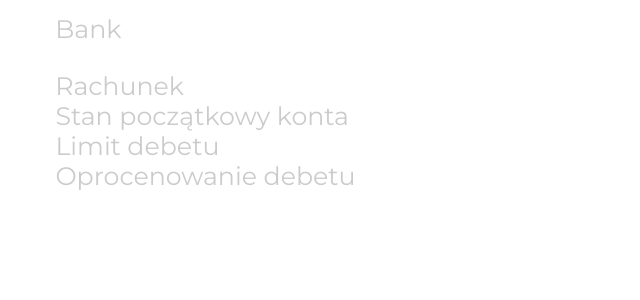
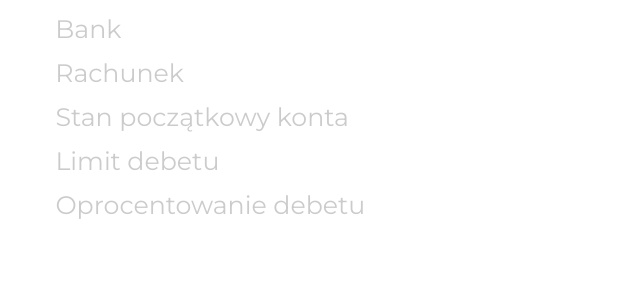
Before and after one commit to Paw1700/WalletApp, an Angular app: page / in a window 1280 px wide. Shown: the top 300 px of the page, without its empty margins (0-640 px from the left). Built offline with nearby package versions, Linux system fonts and the light colour scheme.

Commit message:
ADD - Add Account Page without logic CHANGE - Extends Bank Choose Bar Component with OpenAble Component

```diff
--- a/src/app/app.component.html
+++ b/src/app/app.component.html
@@ -1,7 +1 @@
-<div class="PAGE" style="justify-content: flex-start;">
-    <bank_choose_bar [banks_list]="banks" />
-    <account_choose_bar [accounts_list]="accounts"/>
-    <number_input [title]="'Stan początkowy konta'" [currency]="'PLN'" />
-    <number_input [title]="'Limit debetu'" [currency]="'PLN'" />
-    <number_input [title]="'Oprocenowanie debetu'" [currency]="'%'" />
-</div>
+<add_account_page />
--- a/src/app/app.component.ts
+++ b/src/app/app.component.ts
@@ -1,33 +1,14 @@
-import { Component, inject, OnInit } from '@angular/core';
+import { Component } from '@angular/core';
 import { RouterOutlet } from '@angular/router';
-import { BankChooseBarComponent } from './components/bank_choose_bar/bank_choose_bar.component';
-import { HttpClient } from '@angular/common/http';
-import { Account, Bank } from './models';
-import { AccountChooseBarComponent } from './components/account_choose_bar/account_choose_bar.component';
-import { NumberInputComponent } from './components/number_input_bar/number_input_bar.component';
+import { AddAccountPage } from './pages/add_account/add_account.page';
 
 @Component({
   selector: 'app-root',
   standalone: true,
-  imports: [RouterOutlet, BankChooseBarComponent, AccountChooseBarComponent, NumberInputComponent],
+  imports: [RouterOutlet, AddAccountPage],
   templateUrl: './app.component.html',
   styleUrl: './app.component.scss',
 })
-export class AppComponent implements OnInit{
-  http = inject(HttpClient)
-  banks: Bank[] = []
-  accounts: Account[] = []
+export class AppComponent {
 
-  ngOnInit() {
-    this.http.get<Bank[]>('/assets/data/banks.json').subscribe( banks => {
-      this.banks = banks
-      this.getBanksAccountsList(banks[0].id)
-    })
-  }
-
-  getBanksAccountsList(bank_id: string) {
-    this.http.get<Account[]>('/assets/data/accounts.json').subscribe( accounts => {
-      this.accounts = accounts.filter(account => account.bank_id === bank_id)
-    })
-  }
 }
--- a/src/app/components/account_bar/account_bar.component.ts
+++ b/src/app/components/account_bar/account_bar.component.ts
@@ -36,11 +36,11 @@ export class AccountBarComponent implements OnChanges{
             minus: 0
         }
     }
-    bar_background = `linear-gradient(to bottom, ${this.account.apperance.background_gradient.top}, ${this.account.apperance.background_gradient.bottom})`
+    bar_background = `linear-gradient(to bottom, ${this.account.apperance.background_gradient.top}, ${this.account.apperance.background_gradient.bottom !== null ? this.account.apperance.background_gradient.bottom : this.account.apperance.background_gradient.top})`
     bank_logo = this.account.apperance.bank_logo_src
 
     ngOnChanges(changes: SimpleChanges): void {
-        this.bar_background = `linear-gradient(to bottom, ${this.account.apperance.background_gradient.top}, ${this.account.apperance.background_gradient.bottom})`
+        this.bar_background = `linear-gradient(to bottom, ${this.account.apperance.background_gradient.top}, ${this.account.apperance.background_gradient.bottom !== null ? this.account.apperance.background_gradient.bottom : this.account.apperance.background_gradient.top})`
         this.bank_logo = this.account.apperance.bank_logo_src
     }
 }
--- a/src/app/components/account_choose_bar/account_choose_bar.component.scss
+++ b/src/app/components/account_choose_bar/account_choose_bar.component.scss
@@ -9,7 +9,6 @@ div.ACCOUNT_CHOOSE_BAR {
     div.TOP {
         display: flex;
         width: 91.36vw;
-        padding: 1.7vh 4.32vw;
         padding-bottom: 0;
         flex-direction: row;
         justify-content: space-between;
--- a/src/app/components/account_choose_bar/account_choose_bar.component.ts
+++ b/src/app/components/account_choose_bar/account_choose_bar.component.ts
@@ -2,6 +2,7 @@ import { Component, EventEmitter, Input, Output } from "@angular/core";
 import { AccountBarComponent } from "../account_bar/account_bar.component";
 import { Account } from "../../models";
 import { animate, style, transition, trigger } from "@angular/animations";
+import { OpenAbleComponent } from "../../interfaces/openable.component";
 
 @Component({
     selector: 'account_choose_bar',
@@ -30,15 +31,16 @@ import { animate, style, transition, trigger } from "@angular/animations";
         ])
     ]
 })
-export class AccountChooseBarComponent {
+export class AccountChooseBarComponent extends OpenAbleComponent{
     @Input() accounts_list: Account[] = []
-    @Input() component_open: boolean = false
     @Output() choosed_account_id = new EventEmitter<string>()
-    @Output() component_openess_state = new EventEmitter<boolean>()
 
     choosed_account: Account | null = null
 
     changeAccount(account: Account | null) {
+        if (this.accounts_list.length === 0) {
+            return
+        }
         if(account) {
             this.changeComponentOpenessState(false)
             this.choosed_account = account
@@ -47,9 +49,4 @@ export class AccountChooseBarComponent {
             this.choosed_account = null
         }
     }
-
-    private changeComponentOpenessState(open: boolean) {
-        this.component_open = open
-        this.component_openess_state.emit(open)
-    }
 }
--- a/src/app/components/bank_choose_bar/bank_choose_bar.component.scss
+++ b/src/app/components/bank_choose_bar/bank_choose_bar.component.scss
@@ -8,7 +8,7 @@ div.BANK_CHOOSE_BAR {
         font-weight: 400;
         width: 100%;
         text-align: left;
-        padding: 1.7vh 4.32vw;
+        padding-inline: 4.32vw;
 
         &.INACTIVE {
             opacity: 0.2;
@@ -59,7 +59,7 @@ div.BANK_CHOOSE_BAR {
 
     div.CLOSED_VERSION {
         width: 91.36vw;
-        padding: 1.7vh 4.32vw;
+        padding-inline: 4.32vw;
         display: flex;
         flex-direction: row;
         align-items: center;
--- a/src/app/components/bank_choose_bar/bank_choose_bar.component.ts
+++ b/src/app/components/bank_choose_bar/bank_choose_bar.component.ts
@@ -1,6 +1,7 @@
 import { Component, EventEmitter, Input, Output } from "@angular/core";
 import { Bank } from "../../models";
 import { animate, style, transition, trigger } from "@angular/animations";
+import { OpenAbleComponent } from "../../interfaces/openable.component";
 
 @Component({
     selector: 'bank_choose_bar',
@@ -28,11 +29,9 @@ import { animate, style, transition, trigger } from "@angular/animations";
         ])
     ]
 })
-export class BankChooseBarComponent {
-    @Input() banks_list: Bank[] = []
-    @Input() component_open: boolean = false
+export class BankChooseBarComponent extends OpenAbleComponent{
+    @Input({required: true}) banks_list: Bank[] = []
     @Output() choosed_bank_id = new EventEmitter<string>()
-    @Output() component_openess_state = new EventEmitter<boolean>()
 
     choosed_bank: Bank | null = null
 
@@ -46,9 +45,4 @@ export class BankChooseBarComponent {
             this.choosed_bank_id.emit('')
         }
     }
-
-    private changeComponentOpenessState(open: boolean) {
-        this.component_open = open
-        this.component_openess_state.emit(open)
-    }
 }
--- /dev/null
+++ b/src/app/pages/add_account/add_account.page.html
@@ -0,0 +1,7 @@
+<div class="PAGE">
+    <bank_choose_bar [banks_list]="banks_list" (choosed_bank_id)="receiveAccounts($event)"/>
+    <account_choose_bar [accounts_list]="accounts_list" />
+    <number_input [title]="'Stan początkowy konta'" [currency]="'PLN'" />
+    <number_input [title]="'Limit debetu'" [currency]="'PLN'" />
+    <number_input [title]="'Oprocentowanie debetu'" [currency]="'%'" />
+</div>
--- /dev/null
+++ b/src/app/pages/add_account/add_account.page.scss
@@ -0,0 +1,6 @@
+div.PAGE {
+    width: 91.36vw;
+    justify-content: flex-start;
+    padding: 1.7vh 4.32vw;
+    gap: 1.75vh;
+}
--- /dev/null
+++ b/src/app/pages/add_account/add_account.page.ts
@@ -0,0 +1,43 @@
+import { Component, inject, OnInit } from "@angular/core";
+import { BankChooseBarComponent } from "../../components/bank_choose_bar/bank_choose_bar.component";
+import { HttpClient } from "@angular/common/http";
+import { Account, Bank } from "../../models";
+import { AccountChooseBarComponent } from "../../components/account_choose_bar/account_choose_bar.component";
+import { NumberInputComponent } from "../../components/number_input_bar/number_input_bar.component";
+
+@Component({
+    selector: 'add_account_page',
+    standalone: true,
+    imports: [
+        BankChooseBarComponent,
+        AccountChooseBarComponent,
+        NumberInputComponent
+    ],
+    templateUrl: './add_account.page.html',
+    styleUrl: './add_account.page.scss'
+})
+export class AddAccountPage implements OnInit {
+    http = inject(HttpClient)
+    banks_list: Bank[] = []
+    accounts_list: Account[] = []
+
+    ngOnInit(): void {
+        this.http.get<Bank[]>('/assets/data/banks.json').subscribe(banks => {
+            this.banks_list = banks
+        })
+    }
+
+    receiveAccounts(bank_id: any) {
+        if (bank_id !== '') {
+            this.getAccountsList(bank_id).then(list => this.accounts_list = list)
+        }
+    }
+
+    private getAccountsList(bank_id: string): Promise<Account[]> {
+        return new Promise((resolve, reject) => {
+            this.http.get<Account[]>('/assets/data/accounts.json').subscribe(accounts => {
+                resolve(accounts.filter(v => v.bank_id == bank_id))
+            })
+        })
+    }
+}
```
Also changed, not shown: 1 other file (tests, documents, lock files or other folders).
